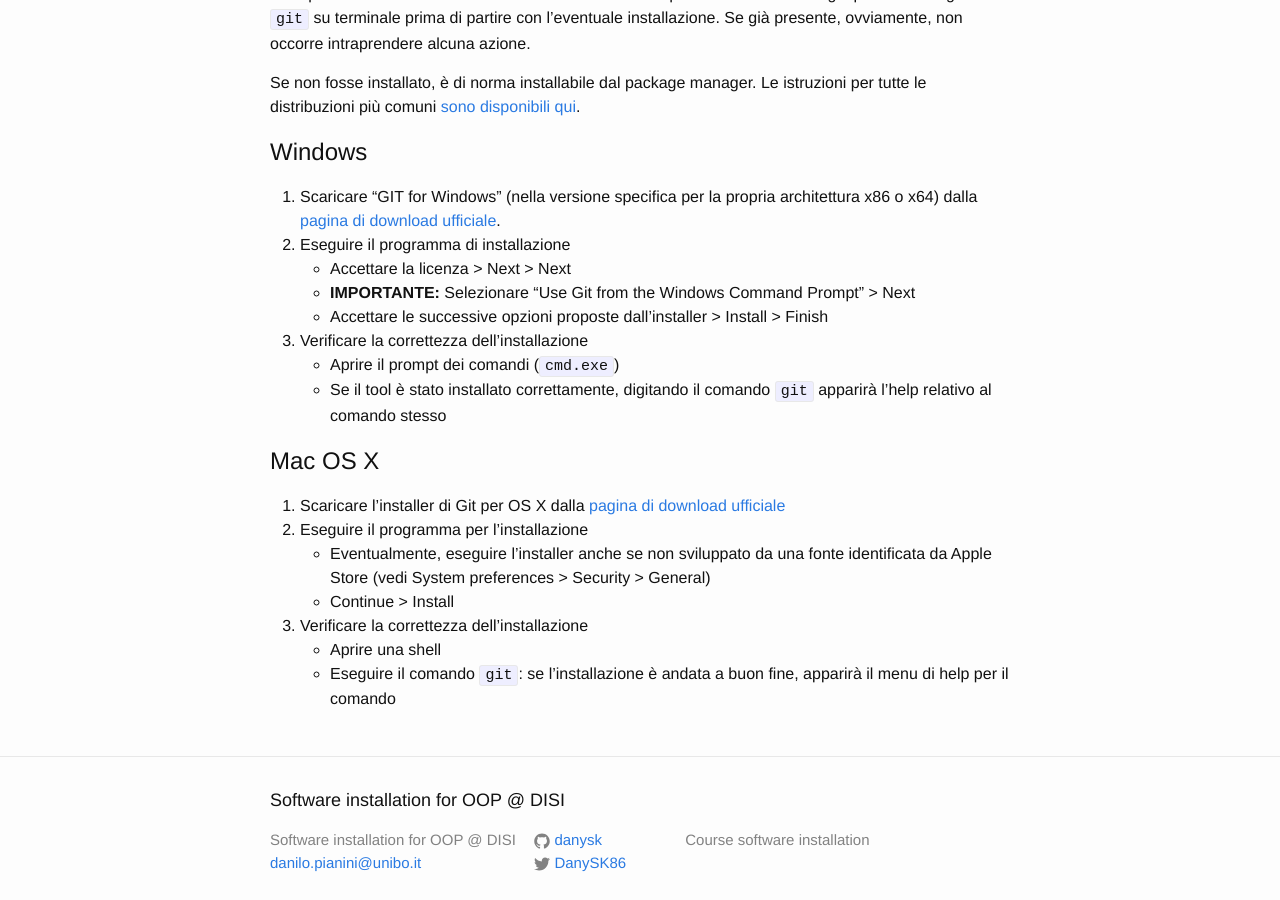
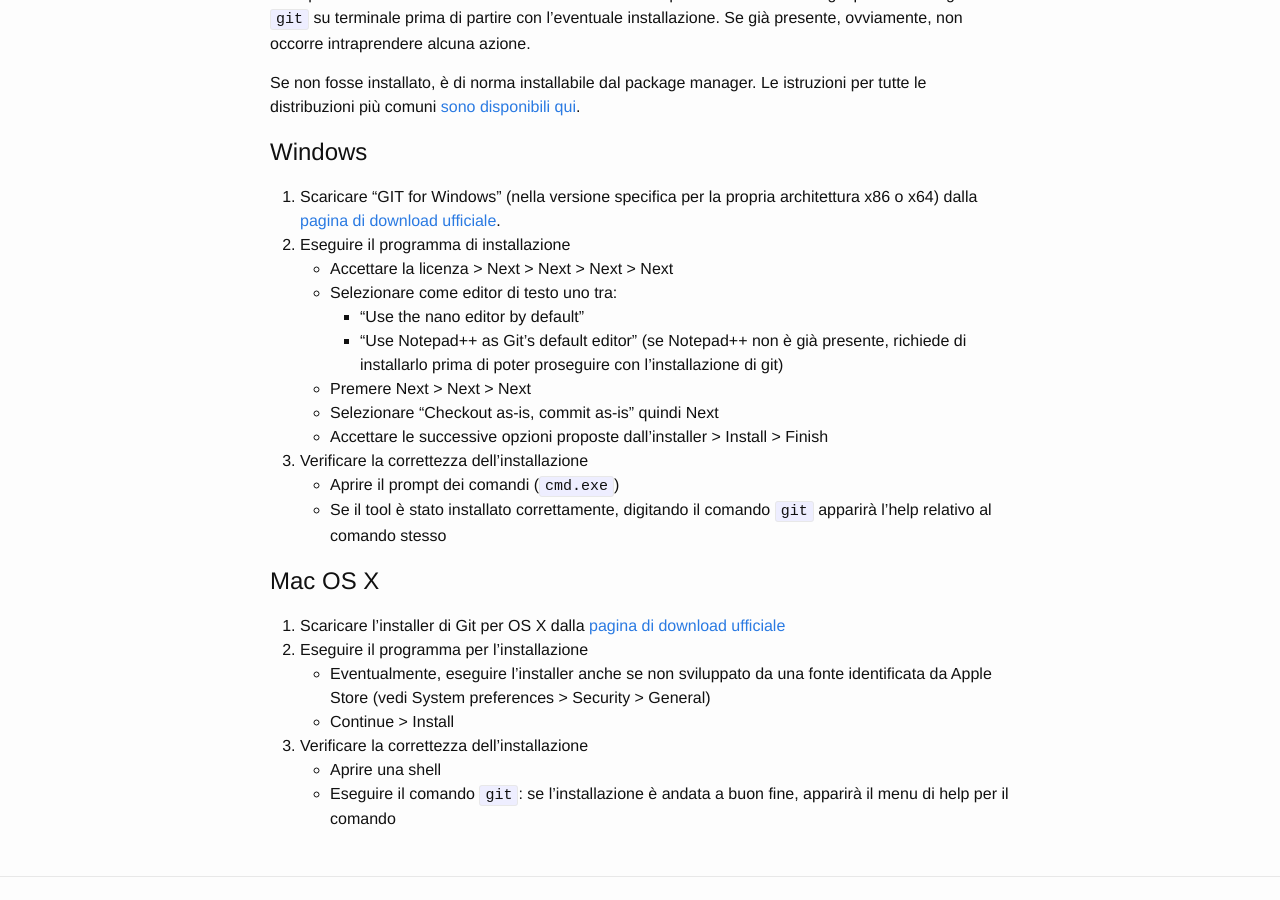
Before and after one commit to unibo-oop/software-installation, a Jekyll site: the page built from index.md, in a window 1280 px wide and 900 px high, scrolled down 16715 px. Built offline with Jekyll 4.4.1, drawn with Linux system fonts in a browser that asks for light colours.

Commit message:
improve instruction to install git on windows

```diff
--- a/index.md
+++ b/index.md
@@ -318,8 +318,12 @@ Le istruzioni per tutte le distribuzioni più comuni [sono disponibili qui](http
 ## Windows
 1. Scaricare “GIT for Windows” (nella versione specifica per la propria architettura x86 o x64) dalla [pagina di download ufficiale][GIT-Windows Download].
 2. Eseguire il programma di installazione
-    * Accettare la licenza > Next > Next
-    * **IMPORTANTE:** Selezionare "Use Git from the Windows Command Prompt" > Next
+    * Accettare la licenza > Next > Next > Next > Next
+    * Selezionare come editor di testo uno tra:
+        * "Use the nano editor by default"
+        * "Use Notepad++ as Git's default editor" (se Notepad++ non è già presente, richiede di installarlo prima di poter proseguire con l'installazione di git)
+    * Premere Next > Next > Next
+    * Selezionare "Checkout as-is, commit as-is" quindi Next
     * Accettare le successive opzioni proposte dall'installer > Install > Finish
 3. Verificare la correttezza dell'installazione
     * Aprire il prompt dei comandi (`cmd.exe`)
```
